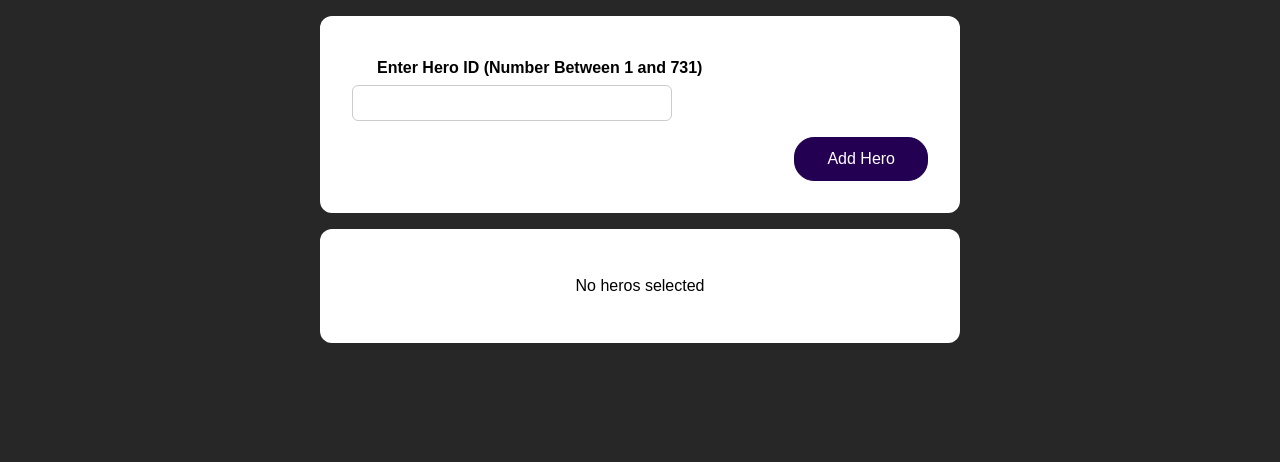
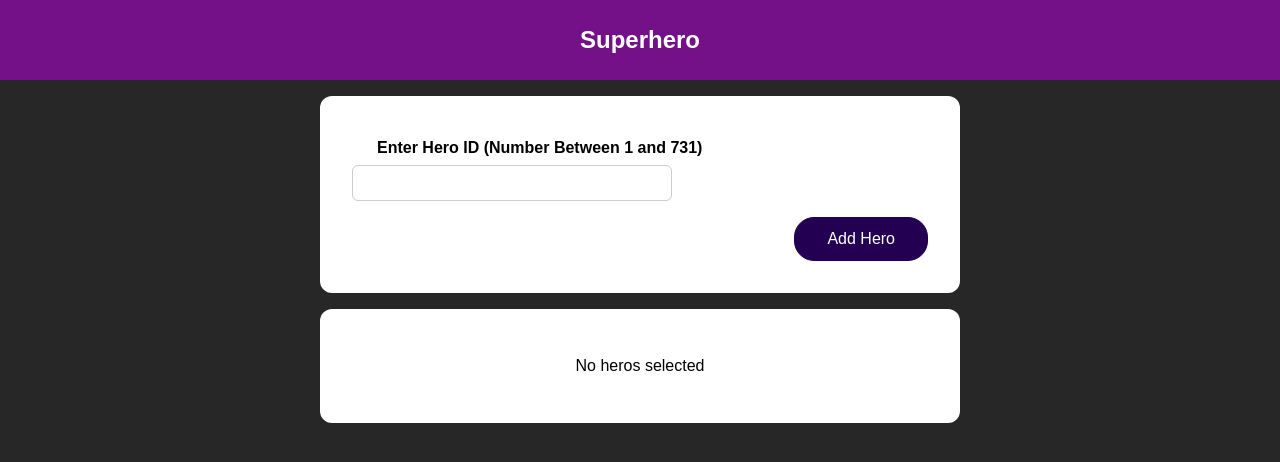
Before and after one commit to jmshanahan/superherofe, a React (Create React App) app: page / in a window 1280 px wide. Shown: the top 462 px of the page. Built offline with nearby package versions, Linux system fonts and the light colour scheme.

Commit message:
Added header

```diff
--- a/src/App.js
+++ b/src/App.js
@@ -1,6 +1,7 @@
 import React, { useState  } from "react";
 import HerosList from "./components/HerosList";
 import HeroSearch from "./components/HeroSearch";
+import MainHeader from './components/MainHeader/MainHeader';
 import "./App.css";
 
 function App() {
@@ -87,6 +88,9 @@ function App() {
   return (
     <React.Fragment>
       <section>
+      <MainHeader/>
+      </section>
+      <section>
         <HeroSearch onAddHero={onAddHeroHandler} />
         {/* <button onClick={fetchMoviesHandler}>Fetch Heros</button> */}
       </section>
--- /dev/null
+++ b/src/components/MainHeader/MainHeader.js
@@ -0,0 +1,12 @@
+import React from 'react';
+import classes from './MainHeader.module.css';
+
+const MainHeader = (props) => {
+  return (
+    <header className={classes['main-header']}>
+      <h1>Superhero</h1>
+    </header>
+  );
+};
+
+export default MainHeader;
--- /dev/null
+++ b/src/components/MainHeader/MainHeader.module.css
@@ -0,0 +1,16 @@
+.main-header {
+    position: fixed;
+    top: 0;
+    left: 0;
+    width: 100%;
+    height: 5rem;
+    display: flex;
+    justify-content: center;
+    align-items: center;
+    background: #741188;
+    padding: 0 2rem;
+  }
+
+  .main-header h1 {
+    color: white;
+  }
```
